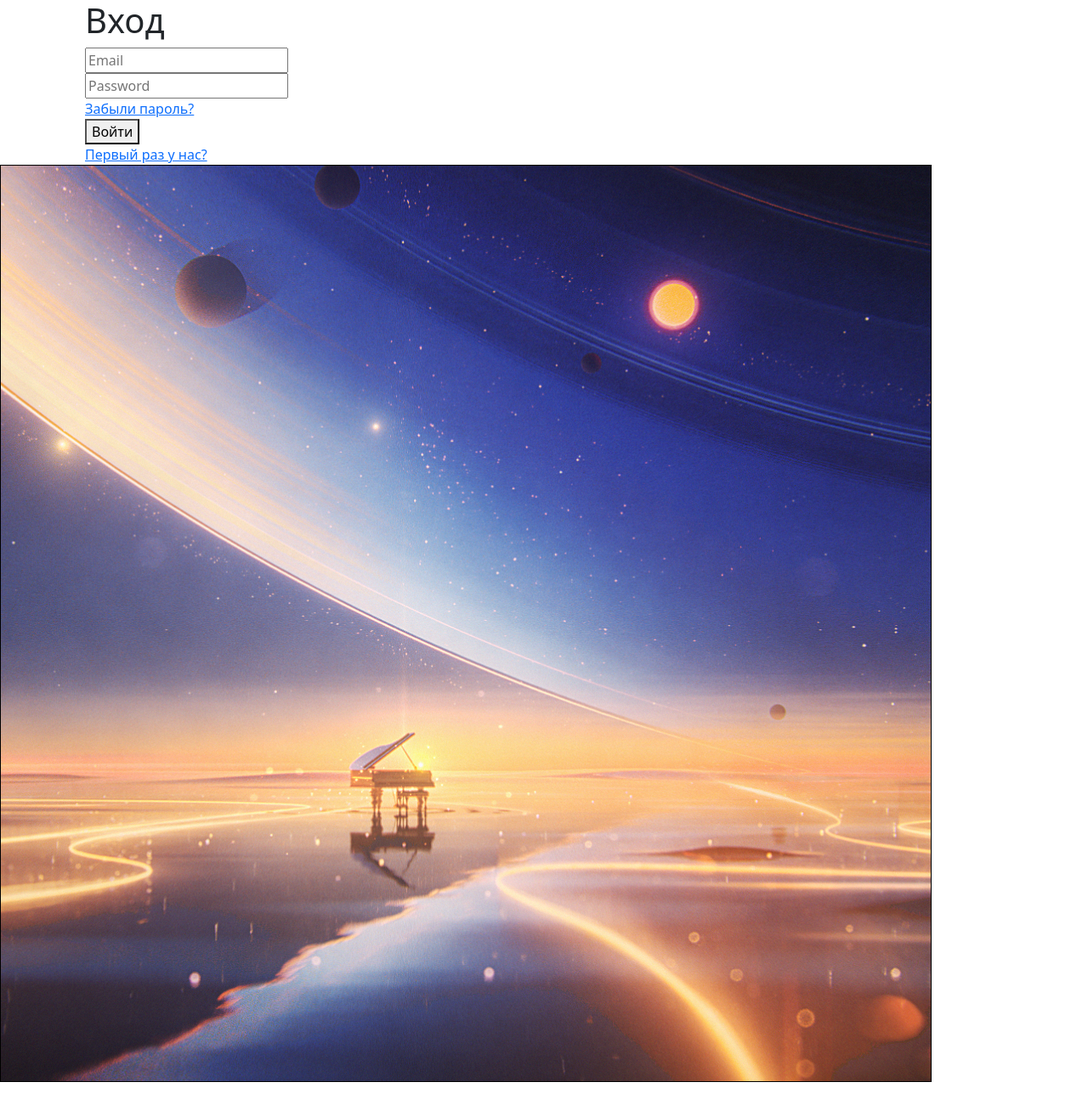
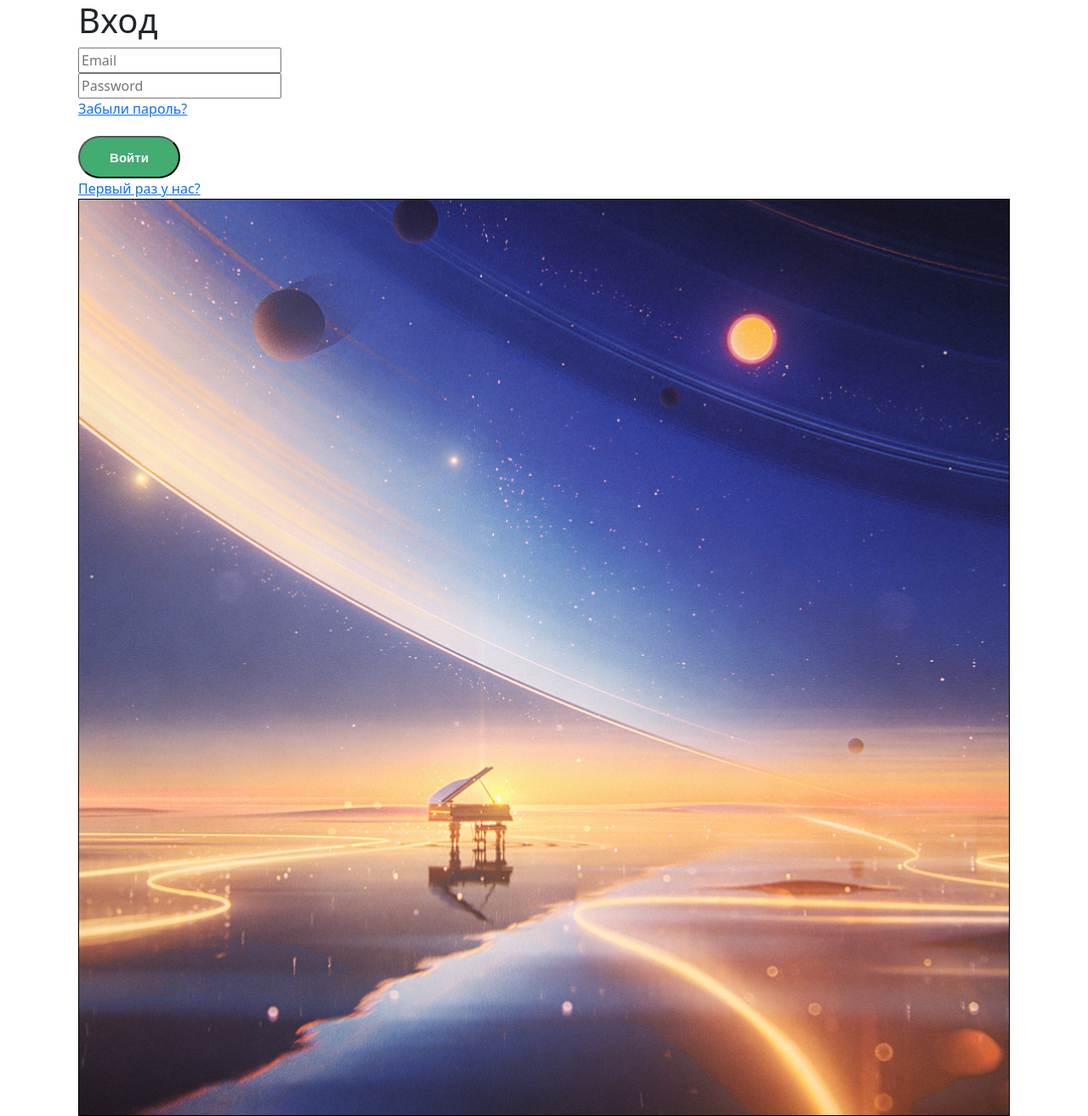
Before and after one commit to dmitryboris/DigitalPortfolio, a Django app: page /reg/login/ in a window 1280 px wide. Shown: the whole page at 85% size. Before the commit the page ends 1274 px from the top, so only its background shows below. Run offline with Django 5.2, Linux system fonts and the light colour scheme.

Commit message:
button is already done

```diff
--- a/registration/static/registration/css/login.css
+++ b/registration/static/registration/css/login.css
@@ -1,3 +1,22 @@
-.register-form-container {
-    margin-left: 100px;
+body {
+    display: flex;
+    justify-content: center;
+    align-items: center;
 }
+
+.button {
+    margin-top: 20px;
+    display: inline-block;
+    width: 120px;
+    height: 50px;
+    text-align: center;
+    color: white;
+    background-color: #43AC71;
+    font: bold 15px/35px Arial;
+    position: relative;
+    border-radius: 25px;
+}
+
+.button:hover {
+    background: #6CC291;
+}
--- a/registration/templates/registration/login.html
+++ b/registration/templates/registration/login.html
@@ -8,7 +8,7 @@
     <title>Sign in</title>
 </head>
 <body>
-    <main>
+    <main class="registration-window">
         <section class="register">
             <div class="register-form-container">
                 <h1> Вход </h1>
@@ -27,7 +27,7 @@
                     <button class="button"> Войти </button>
                 </div>
                 <div>
-                    <a href="#" target="_self"> Первый раз у нас? </a>
+                    <a href="/reg/signup" target="_self"> Первый раз у нас? </a>
                 </div>
             </div>
         </section>
```
